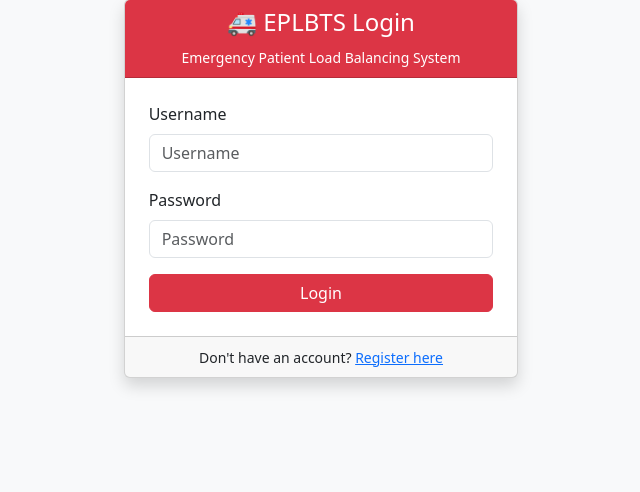
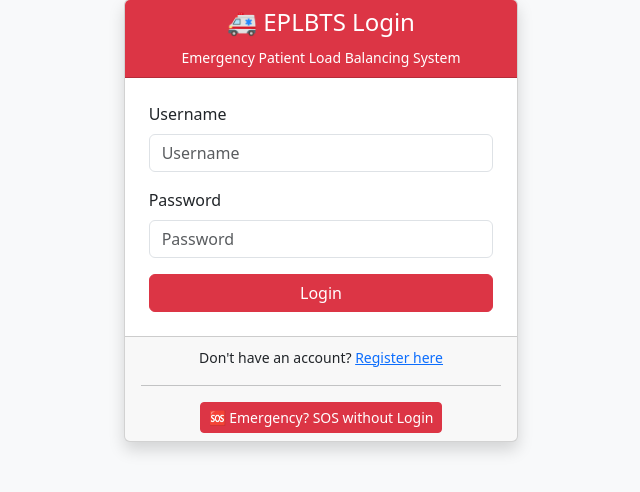
Before and after one commit to Rizon40/EPLBTS-Project, a Django app: page /accounts/login/ in a window 1280 px wide. Shown: the part 129-621 px from the top of the page, without its empty margins (319-959 px from the left). Run offline with Django 5.2, Linux system fonts and the light colour scheme.

Commit message:
Update accounts templates and app

```diff
--- a/eplbts/accounts/views.py
+++ b/eplbts/accounts/views.py
@@ -6,6 +6,7 @@ from django.shortcuts import render, redirect
 from django.contrib.auth import authenticate, login, logout
 from django.contrib import messages
 from .forms import RegisterForm, LoginForm
+from django.contrib.auth.decorators import login_required
 
 
 def register_view(request):
@@ -55,8 +56,6 @@ def logout_view(request):
     return redirect('login')
 
 
+@login_required
 def dashboard_view(request):
-    if not request.user.is_authenticated:
-        return redirect('login')
-
     return render(request, 'dashboard.html', {'user': request.user})
--- a/eplbts/templates/accounts/login.html
+++ b/eplbts/templates/accounts/login.html
@@ -39,6 +39,10 @@
                 <small>Don't have an account?
                     <a href="{% url 'register' %}">Register here</a>
                 </small>
+                <hr>
+                <a href="{% url 'sos_emergency' %}" class="btn btn-danger btn-sm">
+                    🆘 Emergency? SOS without Login
+                </a>
             </div>
         </div>
 
```
